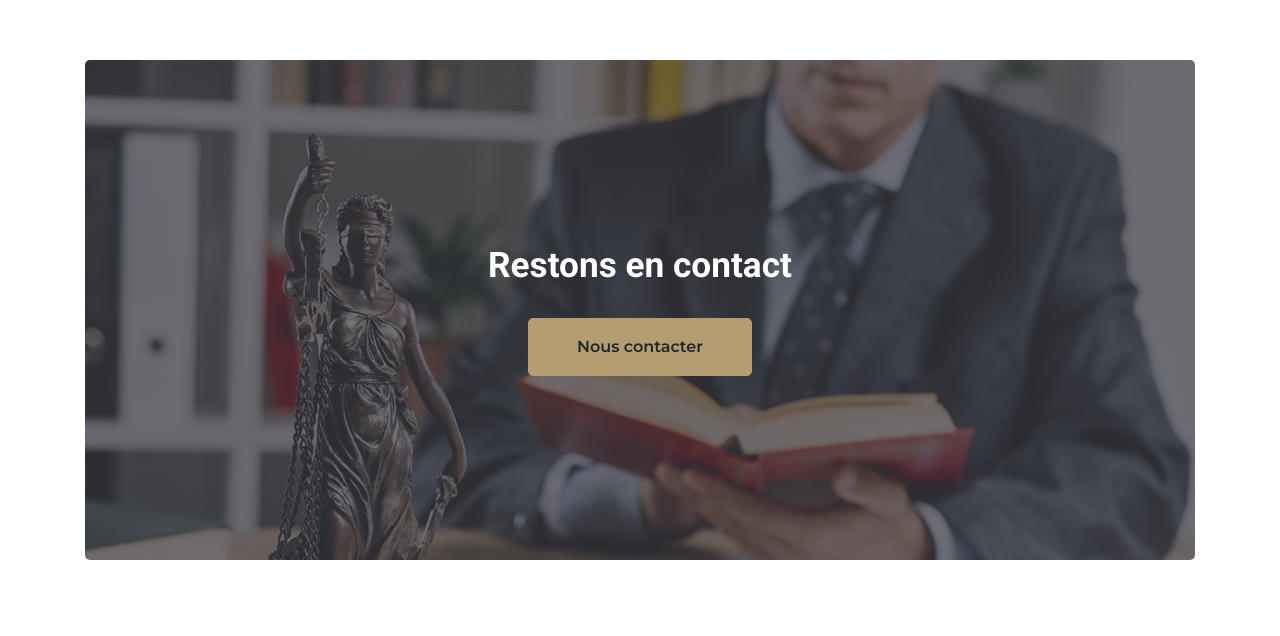
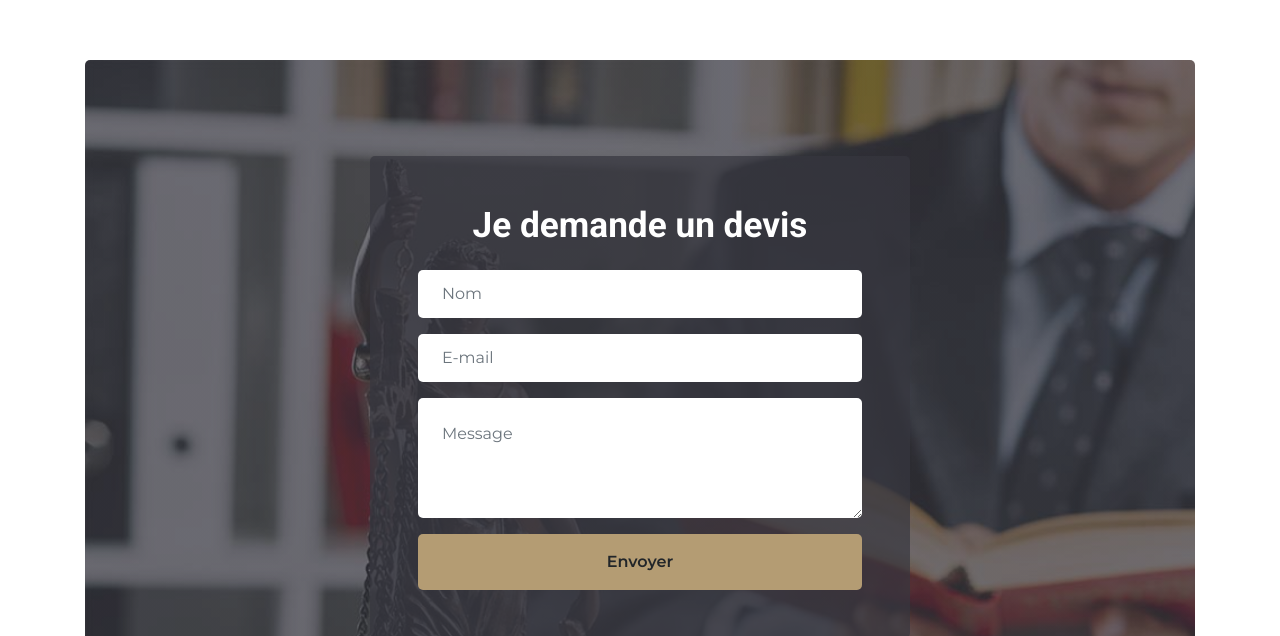
Before and after one commit to Virg-Apps/causse-avocat-web, a SvelteKit app: page / in a window 1280 px wide. Shown: the part 3004-3640 px from the top of the page. Built offline with nearby package versions, Linux system fonts and the light colour scheme; no server answers; what node-mailjet would draw is missing.

Commit message:
panneau devis

```diff
--- a/src/app.html
+++ b/src/app.html
@@ -71,7 +71,7 @@
                         <a href="#rdv" class="nav-item nav-link">Contact</a>
                     </div>
                     <a href="#rdv" class="btn btn-primary mr-3 d-none d-lg-block">Je prends un RDV</a>
-                    <a href="mailto:contact@causse-avocat.fr" class="btn btn-primary mr-3 d-none d-lg-block">Je demande un devis</a>
+                    <a href="#devis" class="btn btn-primary mr-3 d-none d-lg-block">Je demande un devis</a>
                 </div>
             </nav>
         </section>
@@ -124,9 +124,10 @@
             <div class="col-lg-4 col-md-6 mb-5">
                 <h4 class="font-weight-semi-bold text-primary mb-4">Plan du site</h4>
                 <div class="d-flex flex-column justify-content-start">
-                    <a class="text-white mb-2" href="#"><i class="fa fa-angle-right mr-2"></i>Accueil</a>
+                    <a class="text-white mb-2" href="/"><i class="fa fa-angle-right mr-2"></i>Accueil</a>
                     <a class="text-white mb-2" href="#"><i class="fa fa-angle-right mr-2"></i>Nos savoir-faire</a>
-                    <a class="text-white mb-2" href="#"><i class="fa fa-angle-right mr-2"></i>Contact</a>
+                    <a class="text-white mb-2" href="#rdv"><i class="fa fa-angle-right mr-2"></i>Je demande un rendez-vous</a>
+                    <a class="text-white mb-2" href="#devis"><i class="fa fa-angle-right mr-2"></i>Je demande un devis</a>
                 </div>
             </div>
         </div>
--- /dev/null
+++ b/src/lib/components/DemanderDevis.svelte
@@ -0,0 +1,36 @@
+<script lang="ts">
+	import { enhance } from "$app/forms";
+</script>
+
+<div class="container-fluid py-5" id="devis">
+    <div class="container py-5">
+        <div class="bg-action rounded">
+            <div class="row h-100 align-items-center justify-content-center">
+                <div class="col-lg-6 py-5">
+                    <div class="rounded p-5 my-5" style="background: rgba(55, 55, 63, .7);">
+                        <h1 class="text-center text-white mb-4">Je demande un devis</h1>
+                        <form method="POST" action="?/demanderDevis" use:enhance={({ formElement, formData, action, cancel, submitter }) => {
+                            return async ({ result, update }) => {
+                                // `result` is an `ActionResult` object
+                                // `update` is a function which triggers the default logic that would be triggered if this callback wasn't set
+                            };
+                        }}>
+                            <div class="form-group">
+                                <input type="text" class="form-control border-0 p-4" placeholder="Nom" name="nom" required={true} />
+                            </div>
+                            <div class="form-group">
+                                <input type="email" class="form-control border-0 p-4" placeholder="E-mail" name="email" required={true} />
+                            </div>
+                            <div class="form-group">
+                                <textarea placeholder="Message" required={true} class="form-control border-0 p-4" name="message" rows="3"></textarea>
+                            </div>
+                            <div>
+                                <button class="btn btn-primary btn-block border-0 py-3" type="submit">Envoyer</button>
+                            </div>
+                        </form>
+                    </div>
+                </div>
+            </div>
+        </div>
+    </div>
+</div>
--- /dev/null
+++ b/src/lib/components/PrendreRDV.svelte
@@ -0,0 +1,36 @@
+<script lang="ts">
+	import { enhance } from "$app/forms";
+</script>
+
+<div class="container-fluid py-5" id="rdv">
+    <div class="container py-5">
+        <div class="bg-appointment rounded">
+            <div class="row h-100 align-items-center justify-content-center">
+                <div class="col-lg-6 py-5">
+                    <div class="rounded p-5 my-5" style="background: rgba(55, 55, 63, .7);">
+                        <h1 class="text-center text-white mb-4">Je prends un rendez-vous</h1>
+                        <form method="POST" action="?/demanderRDV" use:enhance={({ formElement, formData, action, cancel, submitter }) => {
+                            return async ({ result, update }) => {
+                                // `result` is an `ActionResult` object
+                                // `update` is a function which triggers the default logic that would be triggered if this callback wasn't set
+                            };
+                        }}>
+                            <div class="form-group">
+                                <input type="text" class="form-control border-0 p-4" placeholder="Nom" name="nom" required={true} />
+                            </div>
+                            <div class="form-group">
+                                <input type="email" class="form-control border-0 p-4" placeholder="E-mail" name="email" required={true} />
+                            </div>
+                            <div class="form-group">
+                                <textarea placeholder="Message" required={true} class="form-control border-0 p-4" name="message" rows="3"></textarea>
+                            </div>
+                            <div>
+                                <button class="btn btn-primary btn-block border-0 py-3" type="submit">Envoyer</button>
+                            </div>
+                        </form>
+                    </div>
+                </div>
+            </div>
+        </div>
+    </div>
+</div>
--- a/src/routes/+page.server.ts
+++ b/src/routes/+page.server.ts
@@ -20,5 +20,18 @@ export const actions = {
                 }
             ]
         });
+    },
+    demanderDevis: async ({ request }) => {
+        const data: FormData = await request.formData();
+        await mailjet.post("send", { version: "v3.1" }).request({
+            Messages: [
+                {
+                    From: { Email: "noreply@causse-avocat.fr", Name: "Caussé Avocat" },
+                    To: [{ Email: 'contact@causse-avocat.fr' }],
+                    Subject: "Demande de devis",
+                    TextPart: `Nom: ${data.get('nom')}\nE-mail: ${data.get('email')}\nMessage: ${data.get("message")}`
+                }
+            ]
+        });
     }
 } satisfies Actions;
--- a/src/routes/+page.svelte
+++ b/src/routes/+page.svelte
@@ -1,6 +1,6 @@
 <script lang="ts">
-
-	import { enhance } from "$app/forms";
+	import DemanderDevis from "$lib/components/DemanderDevis.svelte";
+	import PrendreRdv from "$lib/components/PrendreRDV.svelte";
 	import Presentation from "$lib/components/Presentation.svelte";
 	import SavoirFaire from "$lib/components/SavoirFaire.svelte";
 </script>
@@ -55,48 +55,6 @@
 
 <SavoirFaire/>
 
-<div class="container-fluid py-5" id="rdv">
-    <div class="container py-5">
-        <div class="bg-appointment rounded">
-            <div class="row h-100 align-items-center justify-content-center">
-                <div class="col-lg-6 py-5">
-                    <div class="rounded p-5 my-5" style="background: rgba(55, 55, 63, .7);">
-                        <h1 class="text-center text-white mb-4">Je prends un rendez-vous</h1>
-                        <form method="POST" action="?/demanderRDV" use:enhance={({ formElement, formData, action, cancel, submitter }) => {
-                            return async ({ result, update }) => {
-                                // `result` is an `ActionResult` object
-                                // `update` is a function which triggers the default logic that would be triggered if this callback wasn't set
-                            };
-                        }}>
-                            <div class="form-group">
-                                <input type="text" class="form-control border-0 p-4" placeholder="Nom" name="nom" required={true} />
-                            </div>
-                            <div class="form-group">
-                                <input type="email" class="form-control border-0 p-4" placeholder="E-mail" name="email" required={true} />
-                            </div>
-                            <div class="form-group">
-                                <textarea placeholder="Message" required={true} class="form-control border-0 p-4" name="message" rows="3"></textarea>
-                            </div>
-                            <div>
-                                <button class="btn btn-primary btn-block border-0 py-3" type="submit">Envoyer</button>
-                            </div>
-                        </form>
-                    </div>
-                </div>
-            </div>
-        </div>
-    </div>
-</div>
+<PrendreRdv/>
 
-<div class="container-fluid py-5">
-    <div class="container py-5">
-        <div class="bg-action rounded" style="height: 500px;">
-            <div class="row h-100 align-items-center justify-content-center">
-                <div class="col-lg-7 text-center">
-                    <h1 class="text-white mb-4">Restons en contact</h1>
-                    <a class="btn btn-primary py-3 px-5 mt-2" href="mailto:contact@causse-avocat.fr">Nous contacter</a>
-                </div>
-            </div>
-        </div>
-    </div>
-</div>
+<DemanderDevis/>
```
